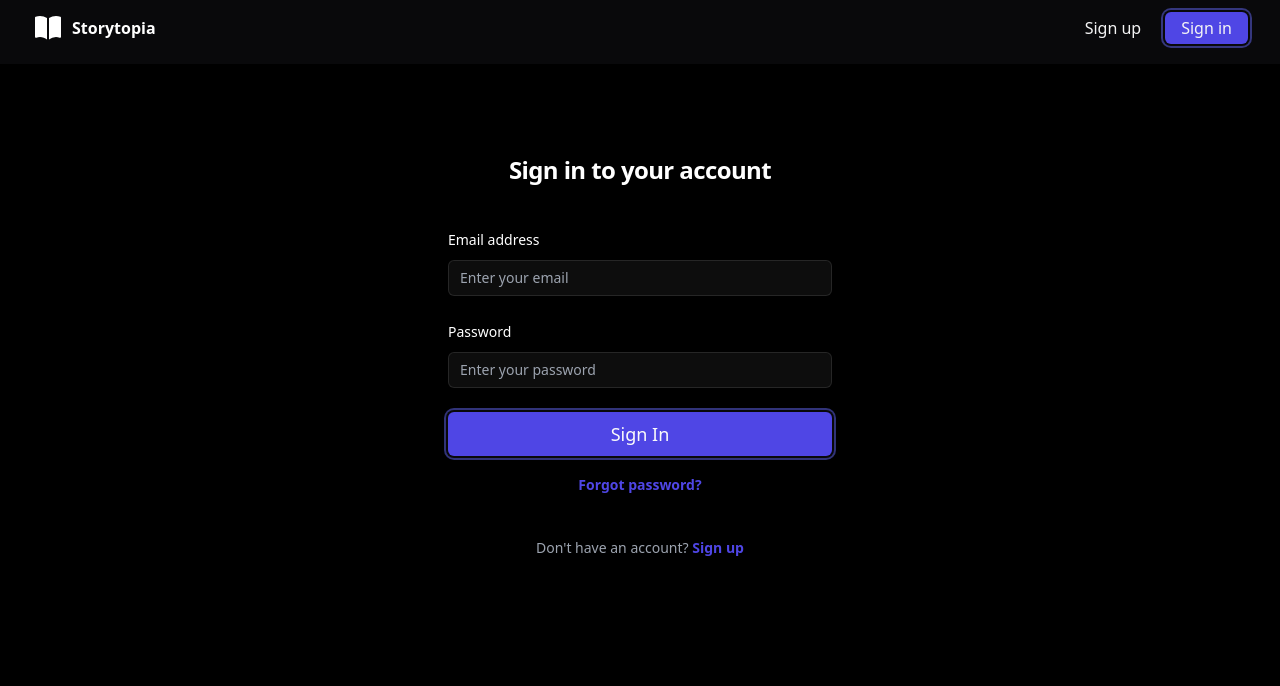
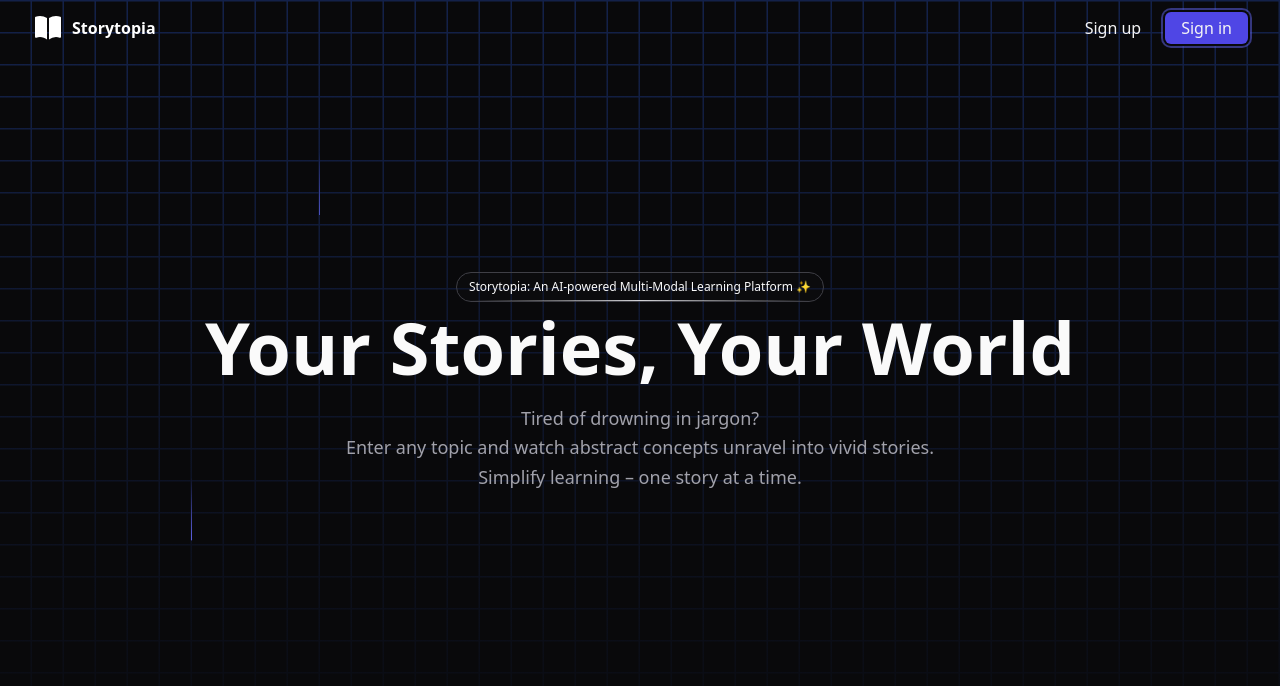
Before and after one commit to mikeguyon98/storytopia-fe, a React (Create React App) app: page / in a window 1280 px wide. Shown: the top 686 px of the page. Built offline with nearby package versions, Linux system fonts and the light colour scheme; no server answers.

Commit message:
Updates home page order

```diff
--- a/src/App.js
+++ b/src/App.js
@@ -44,7 +44,7 @@ const AppRoutes = () => {
       <Routes>
         <Route
           path="/"
-          element={!currentUser ? <SignIn /> : <Navigate to="/home" />}
+          element={!currentUser ? <Home /> : <Navigate to="/explore" />}
         />
         <Route path="/signup" element={<SignUp />} />
         <Route path="/signin" element={<SignIn />} />
```
